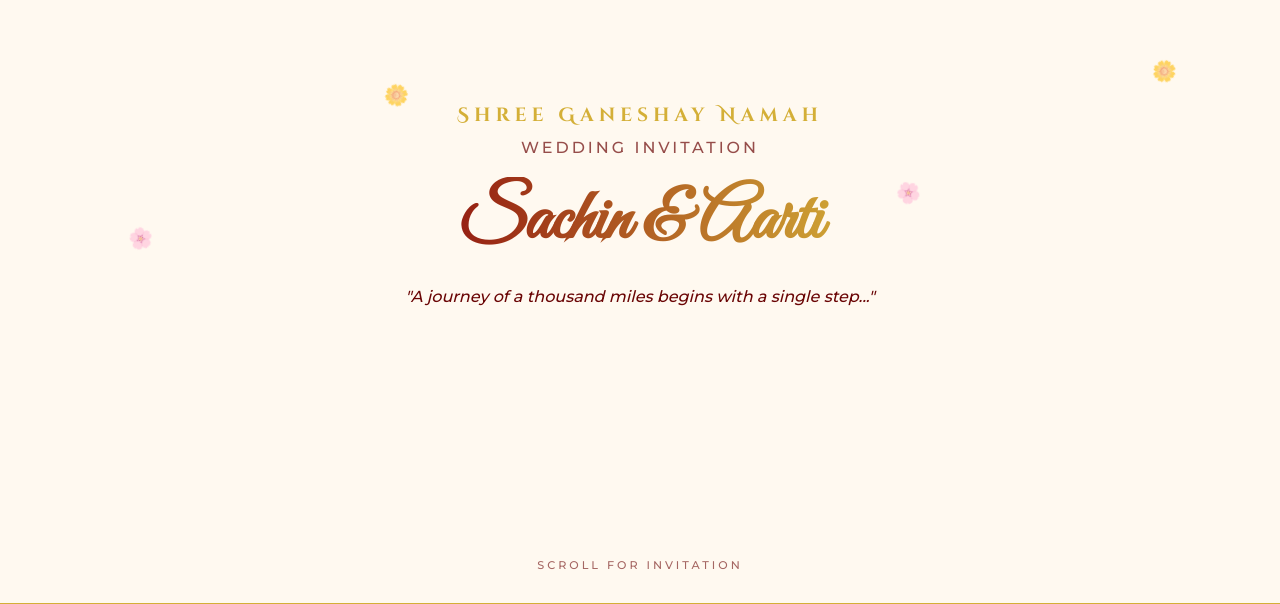
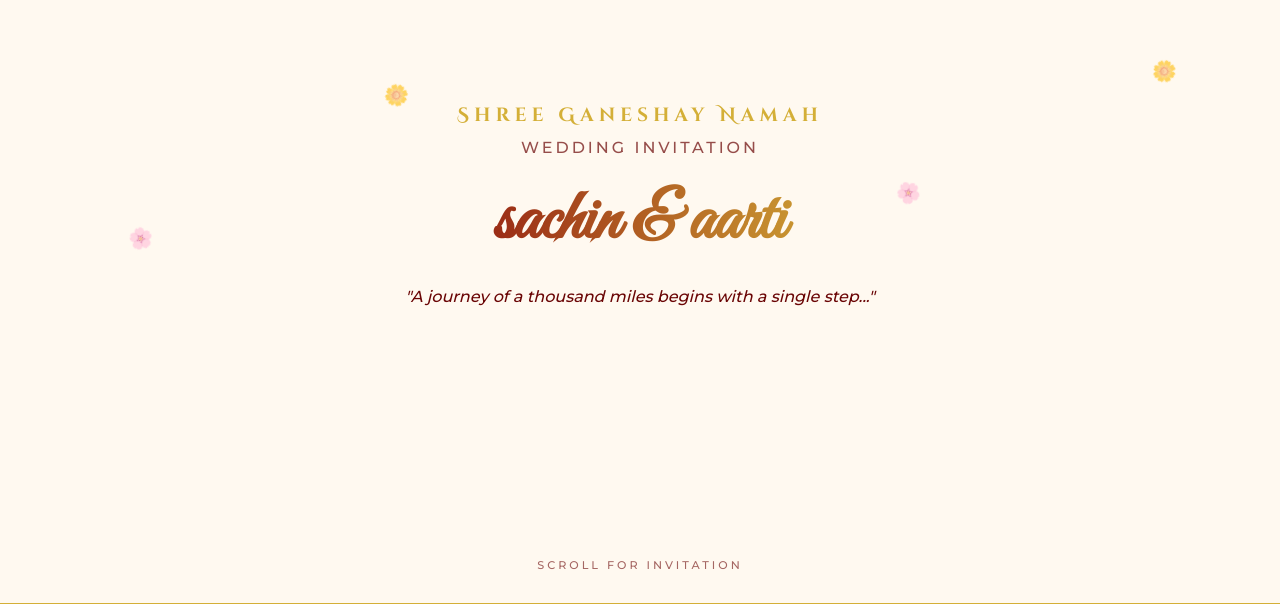
Before and after one commit to sachinarati/Invitation, a plain HTML site: page index.html in a window 1280 px wide. Shown: the part 196-800 px from the top of the page. Drawn offline with Linux system fonts and the light colour scheme.

Commit message:
Update index.html

```diff
--- a/index.html
+++ b/index.html
@@ -132,7 +132,7 @@
         <div class="hero-content">
             <h2>Shree Ganeshay Namah</h2>
             <p style="letter-spacing: 3px; opacity: 0.7;">WEDDING INVITATION</p>
-            <h1 class="names">Sachin & Aarti</h1>
+            <h1 class="names">sachin & aarti</h1>
             <p style="font-style: italic;">"A journey of a thousand miles begins with a single step..."</p>
         </div>
         <div class="scroll-down">Scroll for Invitation</div>
```
